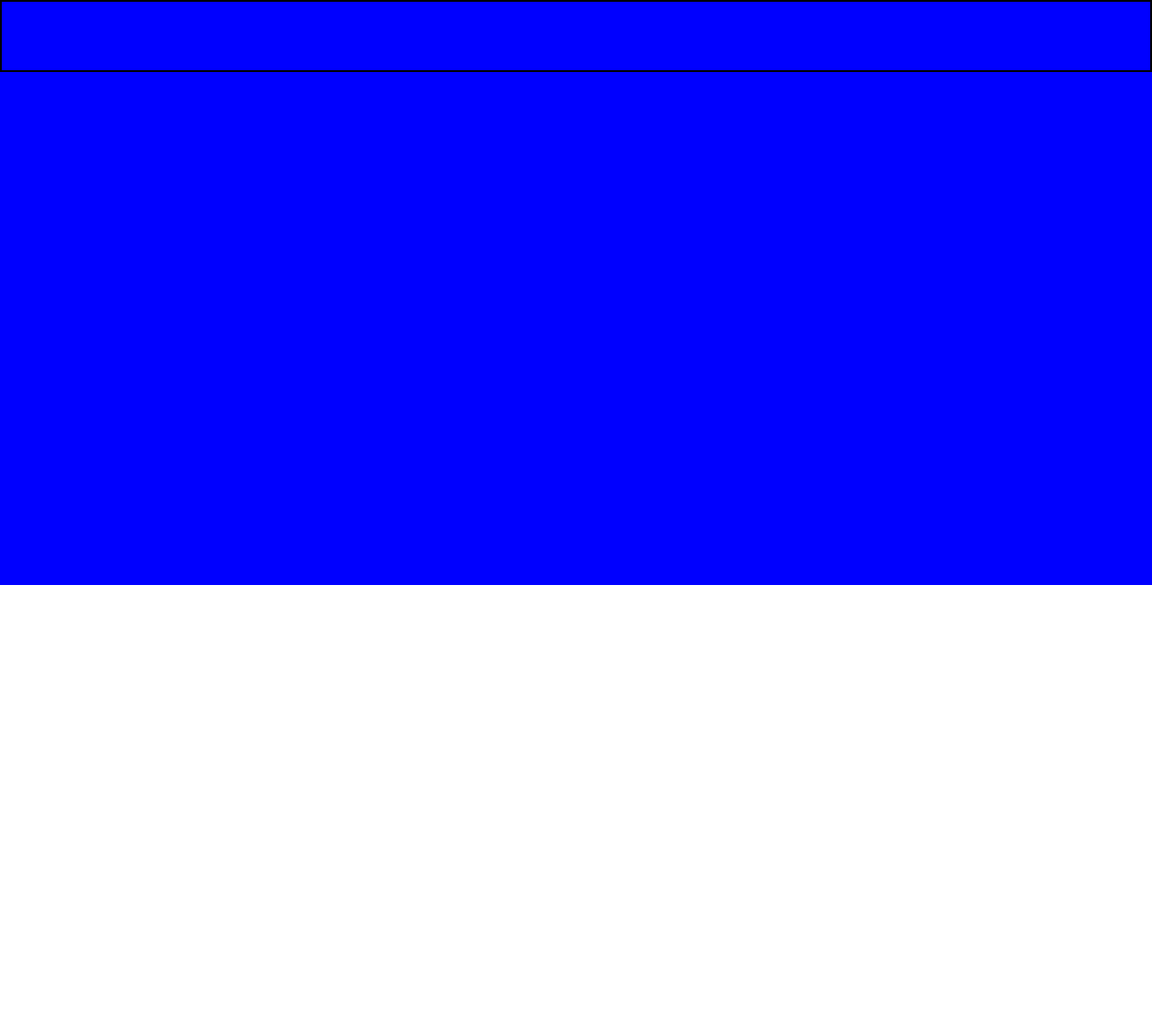
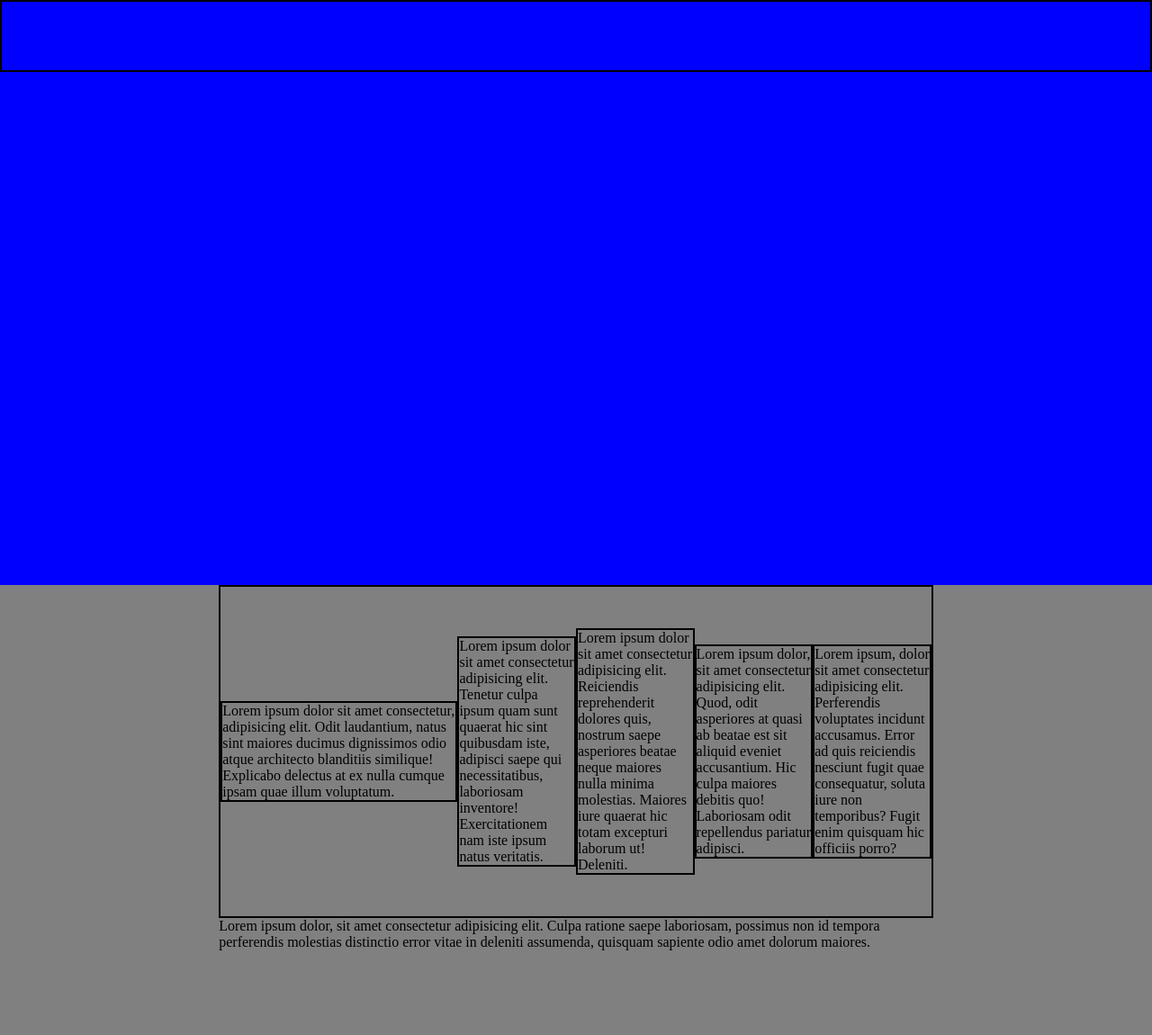
Before and after one commit to FrancescoMain/htmlcss-struttura-discord, a plain HTML site: page index.html in a window 1280 px wide. Shown: the whole page at 90% size. Before the commit the page ends 800 px from the top, so only its background shows below. Drawn offline with Linux system fonts and the light colour scheme.

Commit message:
Struttura Footer

```diff
--- a/index.html
+++ b/index.html
@@ -14,11 +14,9 @@
         <!-- Navigazione -->
         <nav>
 
-        </nav>
-
+        </nav
+        >
         <!-- Call to Action -->
-
-
 
     </Header>
 
@@ -31,10 +29,29 @@
 
 
     <!-- Sezione Footer -->
+    <footer>
+        <!-- Contenitore Righe -->
+        <div class="container">
+            <!-- Collegamenti -->
+            <div class="collegamenti">
+                <!-- Colonne -->
+                <Div class="social">Lorem ipsum dolor sit amet consectetur, adipisicing elit. Odit laudantium, natus sint maiores ducimus dignissimos odio atque architecto blanditiis similique! Explicabo delectus at ex nulla cumque ipsam quae illum voluptatum.</Div>
+                <Div class="linkfooter">Lorem ipsum dolor sit amet consectetur adipisicing elit. Tenetur culpa ipsum quam sunt quaerat hic sint quibusdam iste, adipisci saepe qui necessitatibus, laboriosam inventore! Exercitationem nam iste ipsum natus veritatis.</Div>
+                <Div class="linkfooter">Lorem ipsum dolor sit amet consectetur adipisicing elit. Reiciendis reprehenderit dolores quis, nostrum saepe asperiores beatae neque maiores nulla minima molestias. Maiores iure quaerat hic totam excepturi laborum ut! Deleniti.</Div>
+                <Div class="linkfooter">Lorem ipsum dolor, sit amet consectetur adipisicing elit. Quod, odit asperiores at quasi ab beatae est sit aliquid eveniet accusantium. Hic culpa maiores debitis quo! Laboriosam odit repellendus pariatur adipisci.</Div>
+                <Div class="linkfooter">Lorem ipsum, dolor sit amet consectetur adipisicing elit. Perferendis voluptates incidunt accusamus. Error ad quis reiciendis nesciunt fugit quae consequatur, soluta iure non temporibus? Fugit enim quisquam hic officiis porro?</Div>
 
-        <!-- Collegamenti -->
+            </div>
 
-        <!-- footer -->
+             <!-- footer -->
+             <div class="footer">
+                Lorem ipsum dolor, sit amet consectetur adipisicing elit. Culpa ratione saepe laboriosam, possimus non id tempora perferendis molestias distinctio error vitae in deleniti assumenda, quisquam sapiente odio amet dolorum maiores.
+            </div>
+
+
+        </div>
+
+    </footer>
 
 </body>
 </html>
--- a/style.css
+++ b/style.css
@@ -19,3 +19,46 @@ nav {
     border: 2px solid;
     min-height: 80px;
 }
+
+/* Sezione footer */
+footer {
+    /* DEBUG */
+    background-color: grey;
+    min-height: 500px;
+}
+
+.container{
+    /* DEBUG */
+    display: flex;
+    flex-direction: column;
+    align-items: center;
+}
+
+div .collegamenti {
+    display: flex;
+    justify-content: center;
+    align-items: center;
+    /* DEBUG */
+    border: black solid 2px;
+    min-height: 370px;
+    width: 62%;
+
+}
+
+div .social{
+    /* DEBUG */
+    border: 2px solid black;
+    width: calc(100%/3);
+
+}
+
+div .linkfooter{
+    /* DEBUG */
+    border: 2px solid black;
+    width: calc(100%/6);
+
+}
+
+.footer {
+    width: 62%;
+}
```
